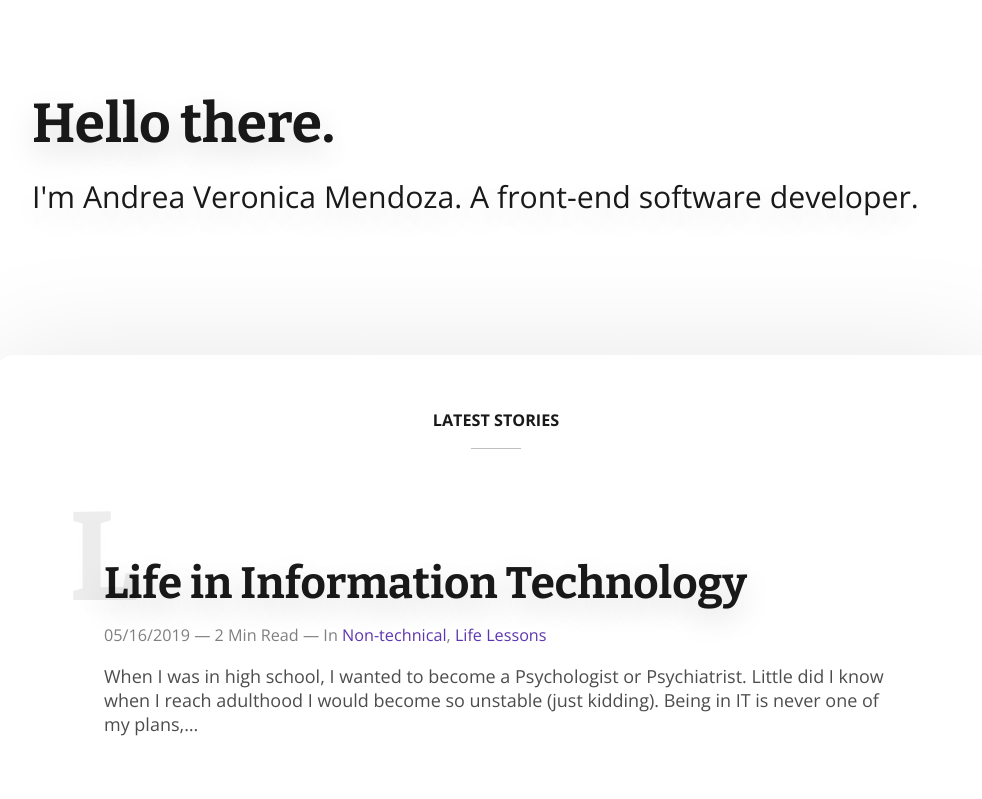
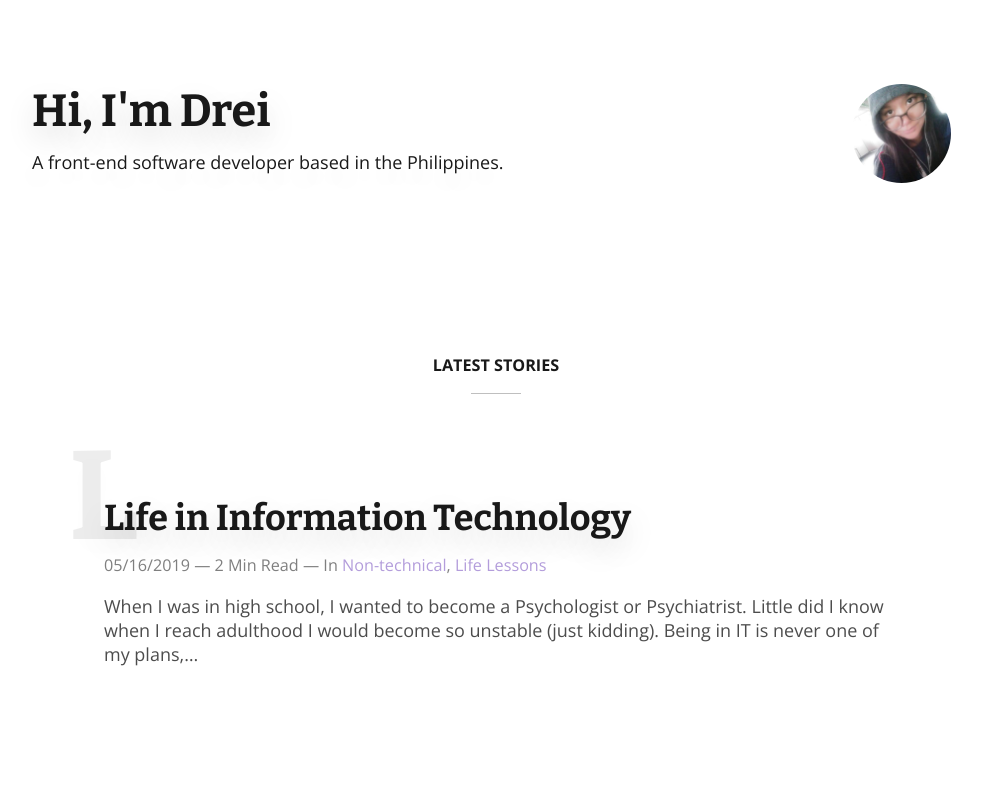
Before and after one commit to stilldrei/gatsbyblog, a Gatsby site: page / in a window 1280 px wide. Shown: the top 799 px of the page, without its empty margins (144-1126 px from the left). Built offline with nearby package versions, Linux system fonts and the light colour scheme; Gatsby itself is replaced by a stand-in of ours.

Commit message:
Change theme

```diff
--- a/config/index.js
+++ b/config/index.js
@@ -1,9 +1,9 @@
 module.exports = {
   pathPrefix: '/', // Prefix for all links. If you deploy your site to example.com/portfolio your pathPrefix should be "portfolio"
 
-  siteTitle: 'Drei Mendoza', // Navigation and Site Title
-  siteTitleAlt: 'Drei Mendoza Blog', // Alternative Site title for SEO
-  siteTitleManifest: 'DreiMendozaBlog',
+  siteTitle: 'Andrea Veronica Mendoza', // Navigation and Site Title
+  siteTitleAlt: 'StillDREI', // Alternative Site title for SEO
+  siteTitleManifest: 'StillDREI',
   siteUrl: 'https://stilldrei.netlify.com', // Domain of your site. No trailing slash!
   siteLanguage: 'en', // Language Tag on <html> element
   siteHeadline: 'Writing and publishing content', // Headline for schema.org JSONLD
--- a/config/theme.js
+++ b/config/theme.js
@@ -1,8 +1,8 @@
 import { lighten } from 'polished'
 
 const colors = {
-  primary: '#5E35B1', // Color for buttons or links
-  primaryLight: lighten(0.05, '#5E35B1'),
+  primary: '#b39ddb', // Color for buttons or links
+  primaryLight: lighten(0.05, '#b39ddb'),
   bg: 'white', // Background color
   grey: {
     dark: 'rgba(0, 0, 0, 0.9)',
--- a/src/components/Header.js
+++ b/src/components/Header.js
@@ -4,30 +4,15 @@ import styled from 'styled-components'
 import { darken, lighten } from 'polished'
 
 const Wrapper = styled.header`
-  background: linear-gradient(
-    45deg,
-    ${props => darken(0.1, props.theme.colors.primary)},
-    ${props => lighten(0.1, props.theme.colors.primary)}
-  );
   grid-column: 1 / -1;
   margin-left: -1rem;
   margin-right: -1rem;
   padding: 2rem 2rem 5rem 2rem;
-  box-shadow: inset 0px -10px 30px 0px rgba(0, 0, 0, 0.1);
 `
 
 const Content = styled.div`
   max-width: ${props => props.theme.maxWidth};
   margin: 0 auto;
-
-  a {
-    color: ${props => props.theme.colors.white};
-    font-size: 1.2rem;
-    &:hover {
-      opacity: 0.85;
-      color: ${props => props.theme.colors.white};
-    }
-  }
 `
 
 const Header = ({ children }) => (
--- a/src/components/Layout.js
+++ b/src/components/Layout.js
@@ -25,19 +25,19 @@ const GlobalStyle = createGlobalStyle`
     font-family: ${props => props.theme.fontFamily.sansSerif};
     font-size: ${props => props.theme.baseFontSize};
     h1 {
-      font-size: 3.052rem;
+      font-size: 2.5rem;
     }
     h2 {
-      font-size: 2.441rem;
+      font-size: 2rem;
     }
     h3 {
-      font-size: 1.953rem;
+      font-size: 1.5rem;
     }
     h4 {
-      font-size: 1.563rem;
+      font-size: 1.3rem;
     }
     h5 {
-      font-size: 1.25rem;
+      font-size: 1rem;
     }
     @media (max-width: ${props => props.theme.breakpoints.phone}) {
       font-size: 16px;
--- a/src/pages/categories.js
+++ b/src/pages/categories.js
@@ -10,12 +10,11 @@ import config from '../../config'
 
 const Content = styled.div`
   grid-column: 2;
-  box-shadow: 0 4px 120px rgba(0, 0, 0, 0.1);
-  border-radius: 1rem;
   padding: 2rem 4rem;
   background-color: ${props => props.theme.colors.bg};
   z-index: 9000;
   margin-top: -3rem;
+  border-bottom: 1px solid #d4d8dd;
   @media (max-width: ${props => props.theme.breakpoints.tablet}) {
     padding: 3rem 3rem;
   }
--- a/src/pages/contact.js
+++ b/src/pages/contact.js
@@ -10,8 +10,7 @@ import config from '../../config'
 
 const Content = styled.div`
   grid-column: 2;
-  box-shadow: 0 4px 120px rgba(0, 0, 0, 0.1);
-  border-radius: 1rem;
+  border-bottom: 1px solid #d4d8dd;
   padding: 2rem 4rem;
   background-color: ${props => props.theme.colors.bg};
   z-index: 9000;
--- a/src/pages/index.js
+++ b/src/pages/index.js
@@ -9,12 +9,12 @@ import facebook from '../images/facebook.png'
 import twitter from '../images/twitter.png'
 import github from '../images/github.png'
 import instagram from '../images/instagram.png'
+import me from '../images/me.jpg'
 
 const Content = styled.div`
   grid-column: 2;
-  box-shadow: 0 4px 120px rgba(0, 0, 0, 0.1);
-  border-radius: 1rem;
   padding: 3rem 6rem;
+  border-bottom: 1px solid #d4d8dd;
   @media (max-width: ${props => props.theme.breakpoints.tablet}) {
     padding: 3rem 2rem;
   }
@@ -25,45 +25,48 @@ const Content = styled.div`
 `
 
 const Hero = styled.div`
+  transition: 0.5s;
   grid-column: 2;
   padding: 3rem 2rem 6rem 2rem;
   text-shadow: 0 12px 30px rgba(0, 0, 0, 0.15);
   color: ${props => props.theme.colors.grey.dark};
 
   @media (max-width: ${props => props.theme.breakpoints.phone}) {
+    transition: 0.5s;
     padding: 2rem 1rem 4rem 1rem;
+    display: block;
   }
 
   p {
-    font-size: 1.68rem;
     margin-top: -1rem;
     @media (max-width: ${props => props.theme.breakpoints.tablet}) {
-      font-size: 1.45rem;
+      font-size: 1.25rem;
+      transition: 0.5s;
     }
     @media (max-width: ${props => props.theme.breakpoints.phone}) {
-      font-size: 1.25rem;
+      font-size: 1rem;
+      transition: 0.5s;
     }
   }
 
-  .img-logo {
-    width: 100px;
-    height: 100px;
-    margin: auto auto;
-    display: block;
-    border-radius: 5px;
+  h1 {
+    @media (max-width: ${props => props.theme.breakpoints.tablet}) {
+      transition: 0.5s;
+      font-size: 2.2rem;
+    }
+    @media (max-width: ${props => props.theme.breakpoints.phone}) {
+      transition: 0.5s;
+      font-size: 1.5rem;
+    }
   }
 
   img {
-    width: 2.5rem;
-    height: 2.5rem;
+    transition: 0.5s;
+    width: 5.5rem;
+    height: 5.5rem;
     border-radius: 100%;
     margin: 0 0.5rem 0 0;
-  }
-
-  img: hover {
-    transition: 0.3s;
-    z-index: -1;
-    background: rgba(182,161,212,0.82);
+    float: right;
   }
 `
 
@@ -87,7 +90,6 @@ const MediaLinks = styled.div`
   }
 
   img: hover {
-    transition: 0.3s;
     z-index: -1;
     background: rgba(182,161,212,0.82);
   }
@@ -114,10 +116,8 @@ const IndexPage = ({
   <Layout>
     <Wrapper>
       <Hero>
-        <h1> Hello there.</h1>
-        <p>
-          I&apos;m Andrea Veronica Mendoza. A front-end software developer.
-        </p>
+        <h1> Hi, I&apos;m Drei <img src={me} alt="drei" /> </h1>
+        <p>A front-end software developer based in the Philippines.</p>
       </Hero>
       <Content>
         <SectionTitle>Latest stories</SectionTitle>
--- a/src/pages/success.js
+++ b/src/pages/success.js
@@ -10,8 +10,7 @@ import config from '../../config'
 
 const Content = styled.div`
   grid-column: 2;
-  box-shadow: 0 4px 120px rgba(0, 0, 0, 0.1);
-  border-radius: 1rem;
+  border-bottom: 1px solid #d4d8dd;
   padding: 2rem 4rem;
   background-color: ${props => props.theme.colors.bg};
   z-index: 9000;
--- a/src/templates/category.js
+++ b/src/templates/category.js
@@ -9,8 +9,7 @@ import config from '../../config'
 
 const Content = styled.div`
   grid-column: 2;
-  box-shadow: 0 4px 120px rgba(0, 0, 0, 0.1);
-  border-radius: 1rem;
+  border-bottom: 1px solid #d4d8dd;
   padding: 2rem 4rem;
   background-color: ${props => props.theme.colors.bg};
   z-index: 9000;
--- a/src/templates/post.js
+++ b/src/templates/post.js
@@ -9,19 +9,17 @@ import { Layout, Wrapper, Header, Subline, SEO, PrevNext, InfoShare } from '../c
 
 const Content = styled.article`
   grid-column: 2;
-  box-shadow: 0 4px 120px rgba(0, 0, 0, 0.1);
   max-width: 1000px;
-  border-radius: 1rem;
   padding: 2rem 4.5rem;
   background-color: ${props => props.theme.colors.bg};
   z-index: 9000;
-  margin-top: -3rem;
   @media (max-width: ${props => props.theme.breakpoints.tablet}) {
     padding: 3rem 3rem;
   }
   @media (max-width: ${props => props.theme.breakpoints.phone}) {
     padding: 2rem 1.5rem;
   }
+  border-bottom: 1px solid #d4d8dd;
   p {
     font-size: 1.1rem;
     letter-spacing: -0.003em;
```
